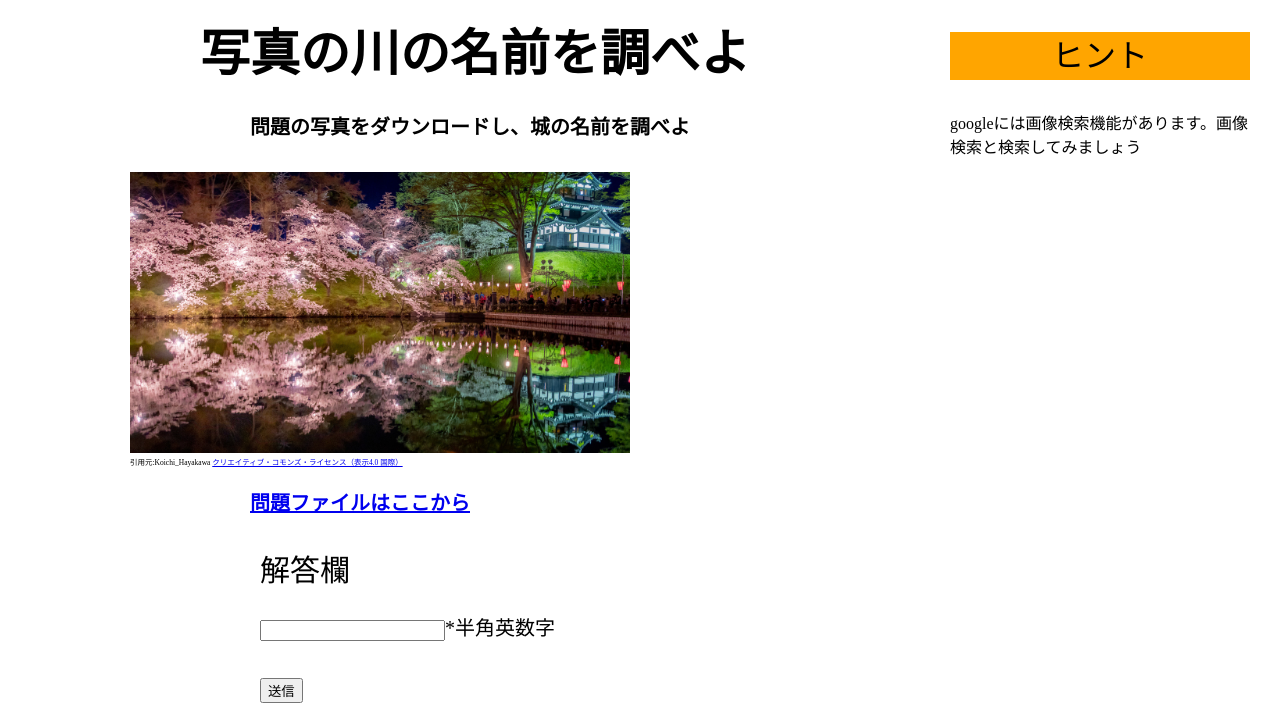
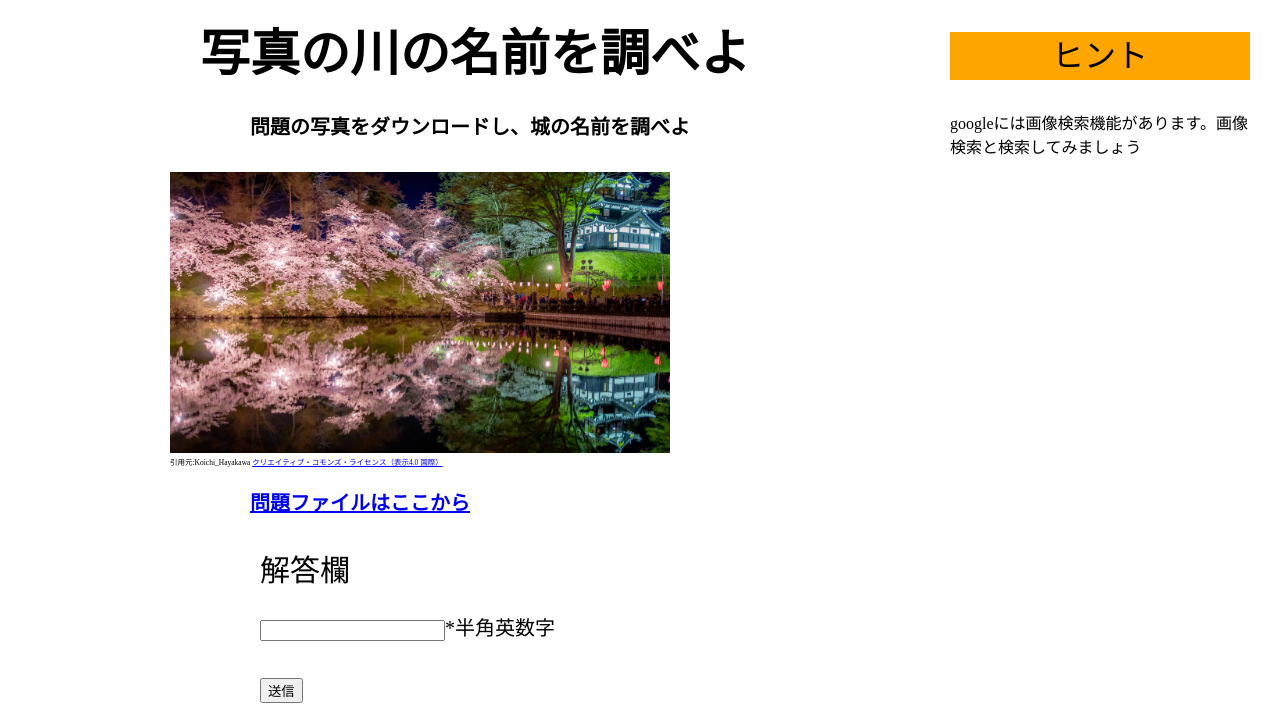
Before and after one commit to miuratomonori/SecurityGame, a PHP site: page /question_2.html in a window 1280 px wide. Shown: the top 708 px of the page. Run offline with PHP 8.4, Linux system fonts and the light colour scheme.

Commit message:
Update aiueo.css

```diff
--- a/aiueo.css
+++ b/aiueo.css
@@ -111,5 +111,5 @@ body {
 }
 .quiz p{
 	font-size:30%;
-	margin:0 0 0 80px;
+	margin:0 0 0 120px;
 }
```
